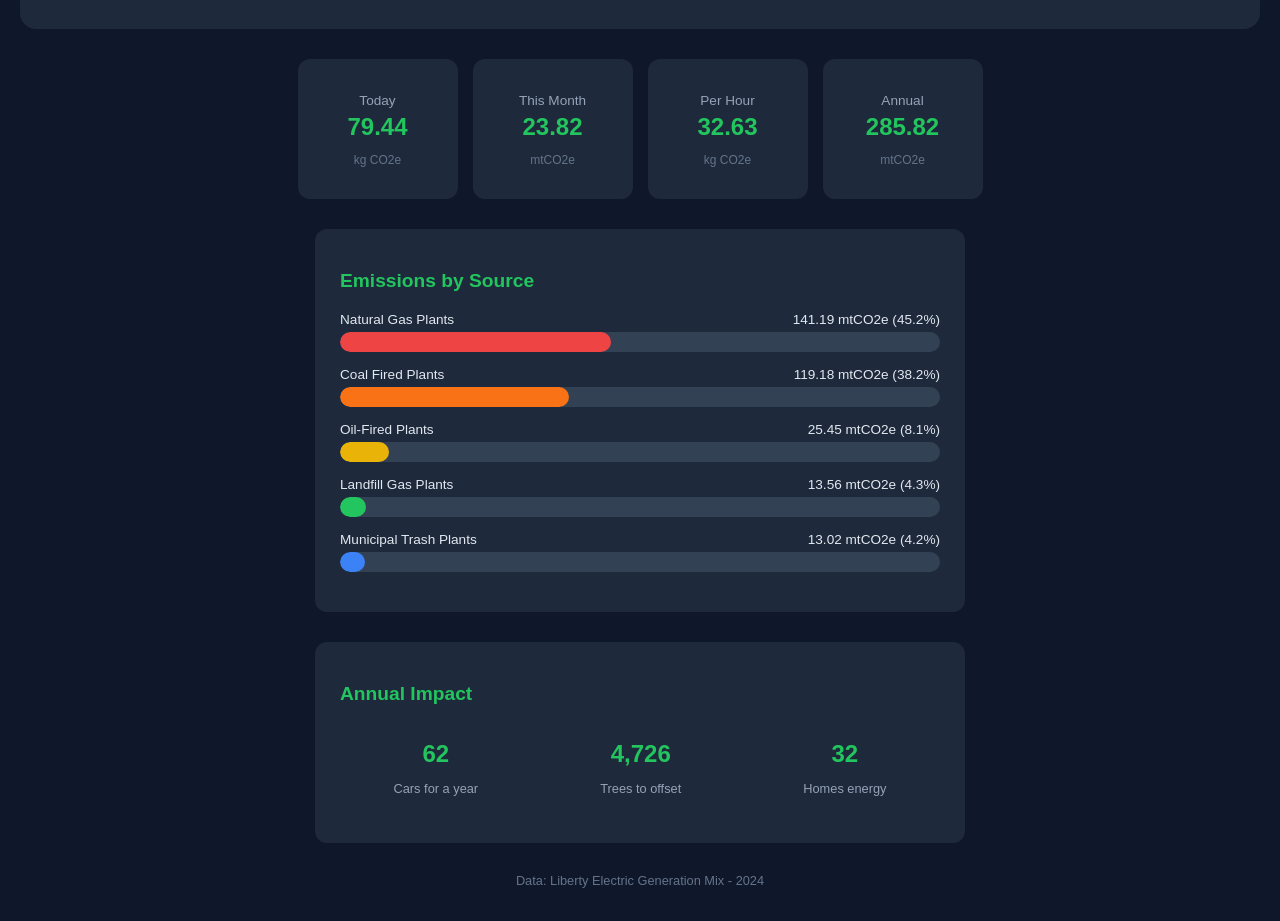
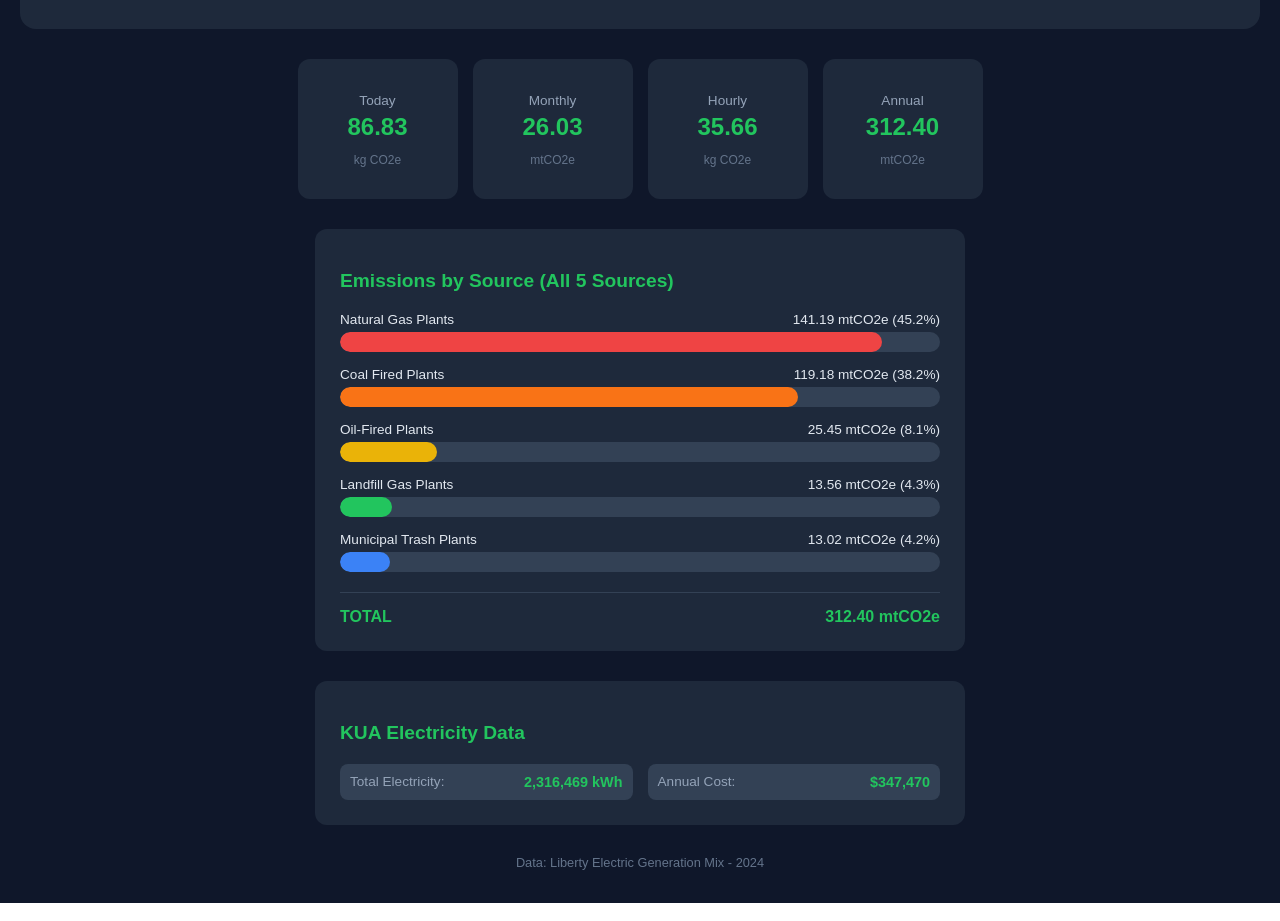
Before and after one commit to anren1117-lang/kua-carbon-dashboard, a React (Create React App) app: page / in a window 1280 px wide. Shown: the part 397-1318 px from the top of the page. Built offline with nearby package versions, Linux system fonts and the light colour scheme.

Commit message:
All 5 sources

```diff
--- a/src/App.js
+++ b/src/App.js
@@ -2,8 +2,7 @@ import React, { useState, useEffect, useCallback } from 'react';
 import './App.css';
 
 function App() {
-  const yearlyEmissions = 285.82;
-
+  const yearlyEmissions = 312.40;
   const emissionsPerSecond = yearlyEmissions / (365 * 24 * 60 * 60);
   const emissionsPerHour = yearlyEmissions / (365 * 24);
   const emissionsPerDay = yearlyEmissions / 365;
@@ -15,24 +14,18 @@ function App() {
 
   const initializeEmissions = useCallback(() => {
     const hoursIntoDayNow = new Date().getHours() + new Date().getMinutes() / 60;
-    const startingTodayEmissions = emissionsPerHour * hoursIntoDayNow;
-    setTodayEmissions(startingTodayEmissions);
-
+    setTodayEmissions(emissionsPerHour * hoursIntoDayNow);
     const dayOfYear = Math.floor((new Date() - new Date(new Date().getFullYear(), 0, 0)) / (1000 * 60 * 60 * 24));
-    const startingYearEmissions = emissionsPerDay * dayOfYear;
-    setCurrentEmissions(startingYearEmissions);
+    setCurrentEmissions(emissionsPerDay * dayOfYear);
   }, [emissionsPerHour, emissionsPerDay]);
 
   useEffect(() => {
     if (!isLive) return;
-
     initializeEmissions();
-
     const interval = setInterval(() => {
       setCurrentEmissions(prev => prev + emissionsPerSecond);
       setTodayEmissions(prev => prev + emissionsPerSecond);
     }, 1000);
-
     return () => clearInterval(interval);
   }, [isLive, initializeEmissions, emissionsPerSecond]);
 
@@ -48,13 +41,12 @@ function App() {
     <div style={styles.container}>
       <header style={styles.header}>
         <h1 style={styles.title}>KUA Carbon Monitor</h1>
-        <p style={styles.subtitle}>Real-Time CO2 Emissions Tracking</p>
+        <p style={styles.subtitle}>Real-Time CO2 Emissions from Electricity Use</p>
         <div style={styles.liveIndicator}>
           <span style={{...styles.liveDot, backgroundColor: isLive ? '#22c55e' : '#9ca3af'}}></span>
           <span>{isLive ? 'LIVE' : 'PAUSED'}</span>
         </div>
       </header>
-
       <div style={styles.mainCounter}>
         <p style={styles.counterLabel}>Year-to-Date CO2 Emissions</p>
         <p style={styles.counterValue}>{currentEmissions.toFixed(4)}</p>
@@ -63,7 +55,6 @@ function App() {
           {isLive ? 'Pause' : 'Resume'}
         </button>
       </div>
-
       <div style={styles.cardsContainer}>
         <div style={styles.card}>
           <p style={styles.cardLabel}>Today</p>
@@ -71,12 +62,12 @@ function App() {
           <p style={styles.cardUnit}>kg CO2e</p>
         </div>
         <div style={styles.card}>
-          <p style={styles.cardLabel}>This Month</p>
+          <p style={styles.cardLabel}>Monthly</p>
           <p style={styles.cardValue}>{emissionsPerMonth.toFixed(2)}</p>
           <p style={styles.cardUnit}>mtCO2e</p>
         </div>
         <div style={styles.card}>
-          <p style={styles.cardLabel}>Per Hour</p>
+          <p style={styles.cardLabel}>Hourly</p>
           <p style={styles.cardValue}>{(emissionsPerHour * 1000).toFixed(2)}</p>
           <p style={styles.cardUnit}>kg CO2e</p>
         </div>
@@ -86,9 +77,8 @@ function App() {
           <p style={styles.cardUnit}>mtCO2e</p>
         </div>
       </div>
-
       <div style={styles.breakdownSection}>
-        <h2 style={styles.sectionTitle}>Emissions by Source</h2>
+        <h2 style={styles.sectionTitle}>Emissions by Source (All 5 Sources)</h2>
         {emissionsData.map((item, index) => (
           <div key={index} style={styles.barContainer}>
             <div style={styles.barLabel}>
@@ -96,35 +86,28 @@ function App() {
               <span>{item.emissions} mtCO2e ({item.percentage}%)</span>
             </div>
             <div style={styles.barBackground}>
-              <div style={{
-                height: '100%',
-                width: item.percentage + '%',
-                backgroundColor: item.color,
-                borderRadius: '10px'
-              }} />
+              <div style={{height: '100%', width: (item.percentage * 2) + '%', backgroundColor: item.color, borderRadius: '10px'}} />
             </div>
           </div>
         ))}
+        <div style={styles.totalRow}>
+          <span>TOTAL</span>
+          <span>312.40 mtCO2e</span>
         </div>
-
-      <div style={styles.equivalentsSection}>
-        <h2 style={styles.sectionTitle}>Annual Impact</h2>
-        <div style={styles.equivalentsGrid}>
-          <div style={styles.equivalentCard}>
-            <p style={styles.equivalentValue}>62</p>
-            <p style={styles.equivalentLabel}>Cars for a year</p>
       </div>
-          <div style={styles.equivalentCard}>
-            <p style={styles.equivalentValue}>4,726</p>
-            <p style={styles.equivalentLabel}>Trees to offset</p>
+      <div style={styles.infoSection}>
+        <h2 style={styles.sectionTitle}>KUA Electricity Data</h2>
+        <div style={styles.infoGrid}>
+          <div style={styles.infoItem}>
+            <span style={styles.infoLabel}>Total Electricity:</span>
+            <span style={styles.infoValue}>2,316,469 kWh</span>
           </div>
-          <div style={styles.equivalentCard}>
-            <p style={styles.equivalentValue}>32</p>
-            <p style={styles.equivalentLabel}>Homes energy</p>
+          <div style={styles.infoItem}>
+            <span style={styles.infoLabel}>Annual Cost:</span>
+            <span style={styles.infoValue}>$347,470</span>
           </div>
         </div>
       </div>
-
       <footer style={styles.footer}>
         <p>Data: Liberty Electric Generation Mix - 2024</p>
       </footer>
@@ -133,163 +116,34 @@ function App() {
 }
 
 const styles = {
-  container: {
-    minHeight: '100vh',
-    backgroundColor: '#0f172a',
-    padding: '20px',
-    fontFamily: 'Arial, sans-serif',
-    color: 'white'
-  },
-  header: {
-    textAlign: 'center',
-    marginBottom: '30px'
-  },
-  title: {
-    fontSize: '2rem',
-    color: '#22c55e',
-    marginBottom: '5px'
-  },
-  subtitle: {
-    fontSize: '1rem',
-    color: '#94a3b8'
-  },
-  liveIndicator: {
-    display: 'flex',
-    alignItems: 'center',
-    justifyContent: 'center',
-    gap: '8px',
-    marginTop: '10px',
-    color: '#22c55e'
-  },
-  liveDot: {
-    width: '10px',
-    height: '10px',
-    borderRadius: '50%'
-  },
-  mainCounter: {
-    textAlign: 'center',
-    backgroundColor: '#1e293b',
-    borderRadius: '16px',
-    padding: '30px',
-    marginBottom: '30px'
-  },
-  counterLabel: {
-    fontSize: '1rem',
-    color: '#94a3b8',
-    marginBottom: '10px'
-  },
-  counterValue: {
-    fontSize: '3rem',
-    fontWeight: 'bold',
-    color: '#22c55e',
-    fontFamily: 'monospace',
-    margin: '0'
-  },
-  counterUnit: {
-    fontSize: '1rem',
-    color: '#64748b',
-    marginTop: '5px'
-  },
-  toggleButton: {
-    marginTop: '15px',
-    padding: '10px 20px',
-    fontSize: '1rem',
-    backgroundColor: '#334155',
-    color: 'white',
-    border: 'none',
-    borderRadius: '8px',
-    cursor: 'pointer'
-  },
-  cardsContainer: {
-    display: 'flex',
-    justifyContent: 'center',
-    gap: '15px',
-    flexWrap: 'wrap',
-    marginBottom: '30px'
-  },
-  card: {
-    backgroundColor: '#1e293b',
-    borderRadius: '12px',
-    padding: '20px',
-    textAlign: 'center',
-    minWidth: '120px'
-  },
-  cardLabel: {
-    fontSize: '0.85rem',
-    color: '#94a3b8',
-    marginBottom: '5px'
-  },
-  cardValue: {
-    fontSize: '1.5rem',
-    fontWeight: 'bold',
-    color: '#22c55e',
-    margin: '0'
-  },
-  cardUnit: {
-    fontSize: '0.75rem',
-    color: '#64748b'
-  },
-  breakdownSection: {
-    maxWidth: '600px',
-    margin: '0 auto 30px auto',
-    backgroundColor: '#1e293b',
-    borderRadius: '12px',
-    padding: '25px'
-  },
-  sectionTitle: {
-    fontSize: '1.2rem',
-    color: '#22c55e',
-    marginBottom: '20px'
-  },
-  barContainer: {
-    marginBottom: '15px'
-  },
-  barLabel: {
-    display: 'flex',
-    justifyContent: 'space-between',
-    marginBottom: '5px',
-    fontSize: '0.85rem',
-    color: '#e2e8f0'
-  },
-  barBackground: {
-    height: '20px',
-    backgroundColor: '#334155',
-    borderRadius: '10px',
-    overflow: 'hidden'
-  },
-  equivalentsSection: {
-    maxWidth: '600px',
-    margin: '0 auto 30px auto',
-    backgroundColor: '#1e293b',
-    borderRadius: '12px',
-    padding: '25px'
-  },
-  equivalentsGrid: {
-    display: 'flex',
-    justifyContent: 'space-around',
-    flexWrap: 'wrap',
-    gap: '15px'
-  },
-  equivalentCard: {
-    textAlign: 'center',
-    padding: '10px'
-  },
-  equivalentValue: {
-    fontSize: '1.5rem',
-    fontWeight: 'bold',
-    color: '#22c55e',
-    margin: '5px 0'
-  },
-  equivalentLabel: {
-    fontSize: '0.8rem',
-    color: '#94a3b8'
-  },
-  footer: {
-    textAlign: 'center',
-    color: '#64748b',
-    fontSize: '0.8rem',
-    marginTop: '20px'
-  }
+  container: { minHeight: '100vh', backgroundColor: '#0f172a', padding: '20px', fontFamily: 'Arial', color: 'white' },
+  header: { textAlign: 'center', marginBottom: '30px' },
+  title: { fontSize: '2rem', color: '#22c55e', marginBottom: '5px' },
+  subtitle: { fontSize: '1rem', color: '#94a3b8' },
+  liveIndicator: { display: 'flex', alignItems: 'center', justifyContent: 'center', gap: '8px', marginTop: '10px', color: '#22c55e' },
+  liveDot: { width: '10px', height: '10px', borderRadius: '50%' },
+  mainCounter: { textAlign: 'center', backgroundColor: '#1e293b', borderRadius: '16px', padding: '30px', marginBottom: '30px' },
+  counterLabel: { fontSize: '1rem', color: '#94a3b8', marginBottom: '10px' },
+  counterValue: { fontSize: '3rem', fontWeight: 'bold', color: '#22c55e', fontFamily: 'monospace', margin: '0' },
+  counterUnit: { fontSize: '1rem', color: '#64748b', marginTop: '5px' },
+  toggleButton: { marginTop: '15px', padding: '10px 20px', fontSize: '1rem', backgroundColor: '#334155', color: 'white', border: 'none', borderRadius: '8px', cursor: 'pointer' },
+  cardsContainer: { display: 'flex', justifyContent: 'center', gap: '15px', flexWrap: 'wrap', marginBottom: '30px' },
+  card: { backgroundColor: '#1e293b', borderRadius: '12px', padding: '20px', textAlign: 'center', minWidth: '120px' },
+  cardLabel: { fontSize: '0.85rem', color: '#94a3b8', marginBottom: '5px' },
+  cardValue: { fontSize: '1.5rem', fontWeight: 'bold', color: '#22c55e', margin: '0' },
+  cardUnit: { fontSize: '0.75rem', color: '#64748b' },
+  breakdownSection: { maxWidth: '600px', margin: '0 auto 30px auto', backgroundColor: '#1e293b', borderRadius: '12px', padding: '25px' },
+  sectionTitle: { fontSize: '1.2rem', color: '#22c55e', marginBottom: '20px' },
+  barContainer: { marginBottom: '15px' },
+  barLabel: { display: 'flex', justifyContent: 'space-between', marginBottom: '5px', fontSize: '0.85rem', color: '#e2e8f0' },
+  barBackground: { height: '20px', backgroundColor: '#334155', borderRadius: '10px', overflow: 'hidden' },
+  totalRow: { display: 'flex', justifyContent: 'space-between', marginTop: '20px', paddingTop: '15px', borderTop: '1px solid #334155', fontSize: '1rem', fontWeight: 'bold', color: '#22c55e' },
+  infoSection: { maxWidth: '600px', margin: '0 auto 30px auto', backgroundColor: '#1e293b', borderRadius: '12px', padding: '25px' },
+  infoGrid: { display: 'grid', gridTemplateColumns: '1fr 1fr', gap: '15px' },
+  infoItem: { display: 'flex', justifyContent: 'space-between', padding: '10px', backgroundColor: '#334155', borderRadius: '8px' },
+  infoLabel: { color: '#94a3b8', fontSize: '0.85rem' },
+  infoValue: { color: '#22c55e', fontWeight: 'bold', fontSize: '0.9rem' },
+  footer: { textAlign: 'center', color: '#64748b', fontSize: '0.8rem', marginTop: '20px' }
 };
 
 export default App;
```
Lines whose indentation alone changed are shown as unchanged.
